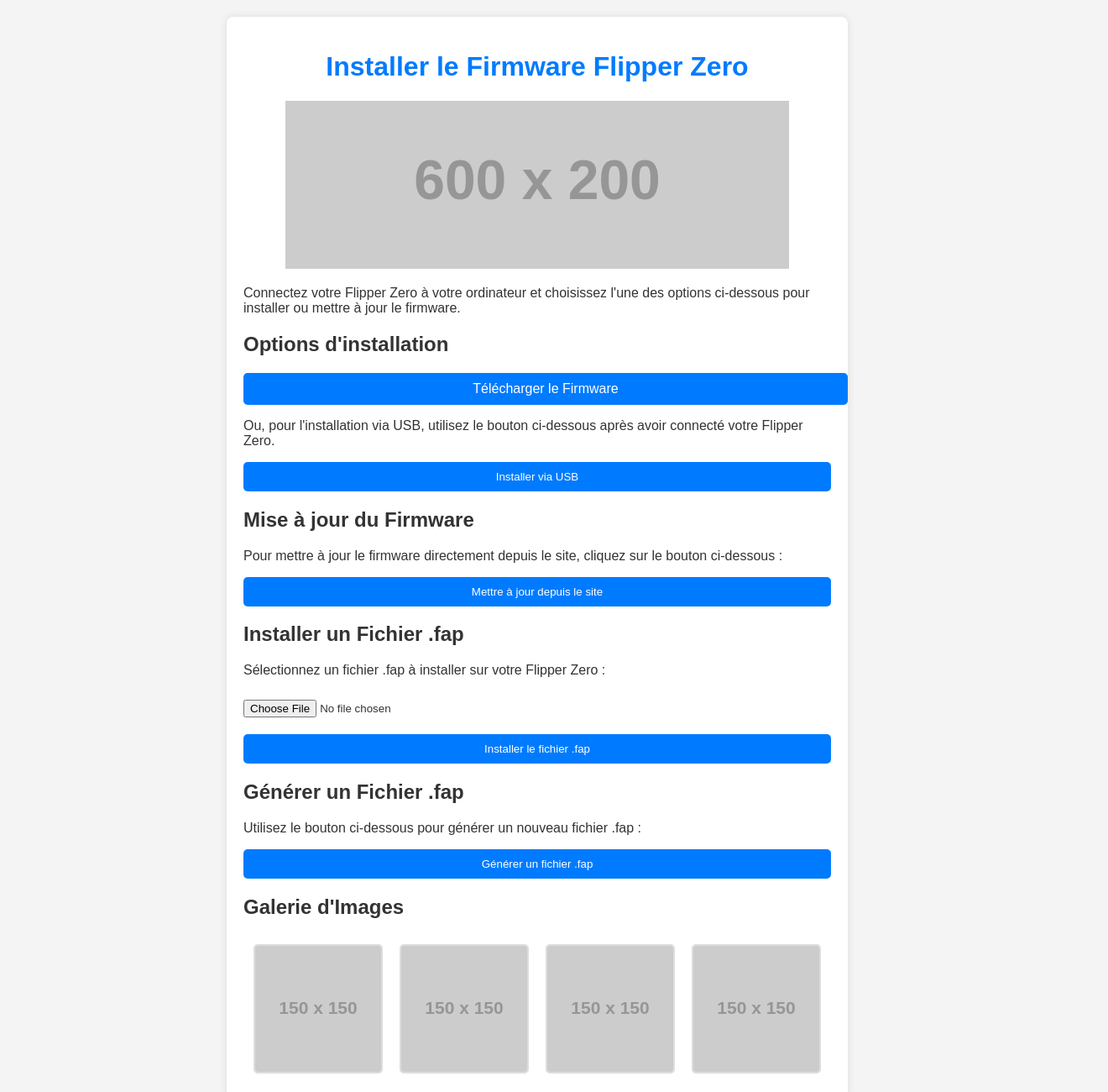
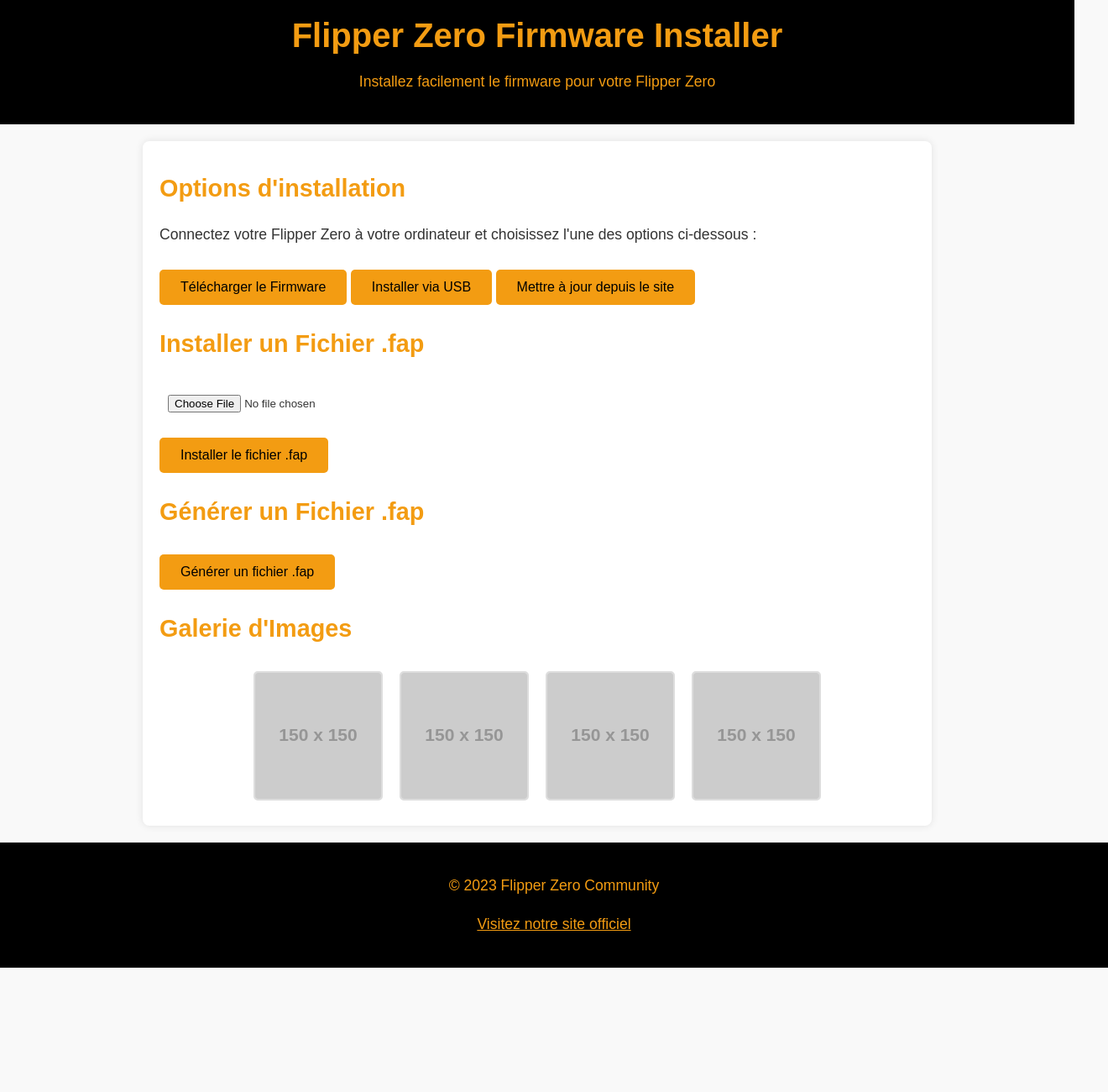
Before and after one commit to nearoofly/Flipper-Zero_Packages, a plain HTML site: page index.html in a window 1280 px wide. Shown: the whole page at 84% size, 1320 px wide, since content can reach past the window. After the commit the page ends 1152 px from the top, so only its background shows below. Drawn offline with Linux system fonts and the light colour scheme; placeholder pictures from the web are drawn by us.

Commit message:
Update index.html

```diff
--- a/index.html
+++ b/index.html
@@ -4,52 +4,61 @@
     <meta charset="UTF-8">
     <meta name="viewport" content="width=device-width, initial-scale=1.0">
     <title>Flipper Zero Firmware Installer</title>
+    <link href="https://cdnjs.cloudflare.com/ajax/libs/font-awesome/6.0.0-beta3/css/all.min.css" rel="stylesheet">
     <style>
         body {
-            font-family: Arial, sans-serif;
-            background-color: #f4f4f4;
+            font-family: 'Arial', sans-serif;
+            background-color: #f9f9f9; /* Couleur de fond claire */
+            margin: 0;
+            padding: 0;
             color: #333;
-            margin: 0;
+        }
+        header {
+            background-color: #000; /* Couleur de l'en-tête en noir */
+            color: #f39c12; /* Jaune abricot pour le texte */
             padding: 20px;
-        }
-        h1 {
             text-align: center;
-            color: #007bff;
         }
         .container {
-            max-width: 700px;
-            margin: 0 auto;
+            max-width: 900px;
+            margin: 20px auto;
             background: white;
             padding: 20px;
             border-radius: 8px;
             box-shadow: 0 0 10px rgba(0,0,0,0.1);
         }
-        .header-image {
-            display: block;
-            max-width: 100%;
-            height: auto;
-            margin: 0 auto 20px;
+        h1 {
+            margin: 0;
+            font-size: 2.5em;
+        }
+        h2 {
+            color: #f39c12; /* Jaune abricot pour les sous-titres */
+            margin-top: 20px;
+            font-size: 1.8em;
+        }
+        p {
+            line-height: 1.6;
+            font-size: 1.1em;
         }
         .button {
-            display: block;
-            width: 100%;
-            padding: 10px;
+            display: inline-block;
+            padding: 12px 25px;
             margin: 10px 0;
-            background-color: #007bff;
-            color: white;
+            background-color: #f39c12; /* Jaune abricot pour les boutons */
+            color: black; /* Texte noir pour les boutons */
             border: none;
             border-radius: 5px;
-            cursor: pointer;
-            text-align: center;
             text-decoration: none;
+            font-size: 1em;
             transition: background-color 0.3s;
         }
         .button:hover {
-            background-color: #0056b3;
+            background-color: #e67e22; /* Couleur au survol d'un jaune plus foncé */
         }
         input[type="file"] {
             margin: 10px 0;
             width: 100%;
+            padding: 10px;
         }
         .image-gallery {
             display: flex;
@@ -68,45 +77,55 @@
         .image-gallery img:hover {
             transform: scale(1.05);
         }
+        footer {
+            text-align: center;
+            padding: 20px;
+            background-color: #000; /* Couleur du pied de page en noir */
+            color: #f39c12; /* Jaune abricot pour le texte */
+            position: relative;
+            bottom: 0;
+            width: 100%;
+            margin-top: 20px;
+        }
     </style>
 </head>
 <body>
+
+<header>
+    <h1>Flipper Zero Firmware Installer</h1>
+    <p>Installez facilement le firmware pour votre Flipper Zero</p>
+</header>
+
 <div class="container">
-        <h1>Installer le Firmware Flipper Zero</h1>
-        <img src="https://via.placeholder.com/600x200?text=Flipper+Zero" alt="Flipper Zero" class="header-image">
-        <p>Connectez votre Flipper Zero à votre ordinateur et choisissez l'une des options ci-dessous pour installer ou mettre à jour le firmware.</p>
-
     <h2>Options d'installation</h2>
-        <a href="https://example.com/firmware.zip" class="button">Télécharger le Firmware</a>
-        <p>Ou, pour l'installation via USB, utilisez le bouton ci-dessous après avoir connecté votre Flipper Zero.</p>
+    <p>Connectez votre Flipper Zero à votre ordinateur et choisissez l'une des options ci-dessous :</p>
+    <a href="https://github.com/flipperdevices/flipperzero-firmware/releases/latest/download/flipperzero-firmware.zip" class="button">Télécharger le Firmware</a>
     <button class="button" onclick="installFirmware()">Installer via USB</button>
-
-        <h2>Mise à jour du Firmware</h2>
-        <p>Pour mettre à jour le firmware directement depuis le site, cliquez sur le bouton ci-dessous :</p>
     <button class="button" onclick="updateFirmware()">Mettre à jour depuis le site</button>
 
     <h2>Installer un Fichier .fap</h2>
-        <p>Sélectionnez un fichier .fap à installer sur votre Flipper Zero :</p>
     <input type="file" id="fapFile" accept=".fap">
     <button class="button" onclick="installFap()">Installer le fichier .fap</button>
 
     <h2>Générer un Fichier .fap</h2>
-        <p>Utilisez le bouton ci-dessous pour générer un nouveau fichier .fap :</p>
     <button class="button" onclick="generateFap()">Générer un fichier .fap</button>
 
     <h2>Galerie d'Images</h2>
     <div class="image-gallery" id="imageGallery"></div>
 </div>
 
+<footer>
+    <p>&copy; 2023 Flipper Zero Community</p>
+    <p><a href="https://flipperzero.one" style="color: #f39c12;">Visitez notre site officiel</a></p>
+</footer>
+
 <script>
     function installFirmware() {
         alert("Installation du firmware via USB en cours...");
-            // Ajoutez ici le code pour gérer l'installation via USB
     }
 
     function updateFirmware() {
         alert("Mise à jour du firmware depuis le site en cours...");
-            // Ajoutez ici le code pour gérer la mise à jour depuis le site
     }
 
     function installFap() {
@@ -114,18 +133,29 @@
         const file = fileInput.files[0];
         if (file) {
             alert(`Installation du fichier ${file.name} en cours...`);
-                // Ajoutez ici le code pour gérer l'installation du fichier .fap
         } else {
             alert("Veuillez sélectionner un fichier .fap à installer.");
         }
     }
 
     function generateFap() {
-            alert("Génération du fichier .fap en cours...");
-            // Ajoutez ici le code pour générer un fichier .fap
+        // Simulation de la génération d'un fichier .fap
+        const fapFileName = "generated_file.fap";
+        const blob = new Blob([`// Contenu du fichier .fap généré`], { type: 'text/plain' });
+        const url = URL.createObjectURL(blob);
+
+        const a = document.createElement('a');
+        a.href = url;
+        a.download = fapFileName;
+        document.body.appendChild(a);
+        a.click();
+        document.body.removeChild(a);
+        URL.revokeObjectURL(url);
+
+        alert(`Fichier ${fapFileName} généré avec succès !`);
     }
 
-        // Fonction pour charger automatiquement les images dans la galerie
+    // Charger les images dans la galerie
     const images = [
         "https://via.placeholder.com/150?text=Flipper+Image+1",
         "https://via.placeholder.com/150?text=Flipper+Image+2",
@@ -143,7 +173,6 @@
         });
     }
 
-        // Charger les images lors du chargement de la page
     window.onload = loadImages;
 </script>
 </body>
```
Lines whose indentation alone changed are shown as unchanged.
